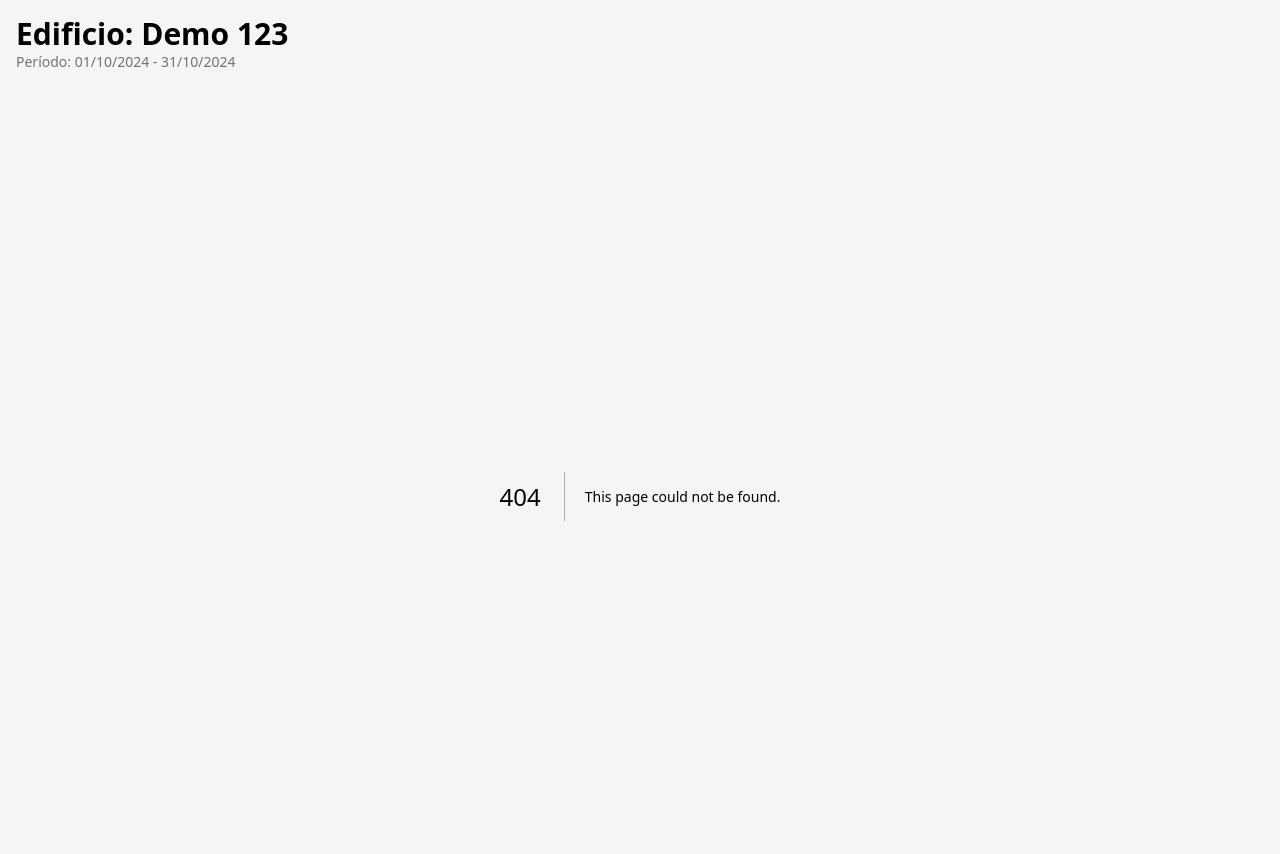
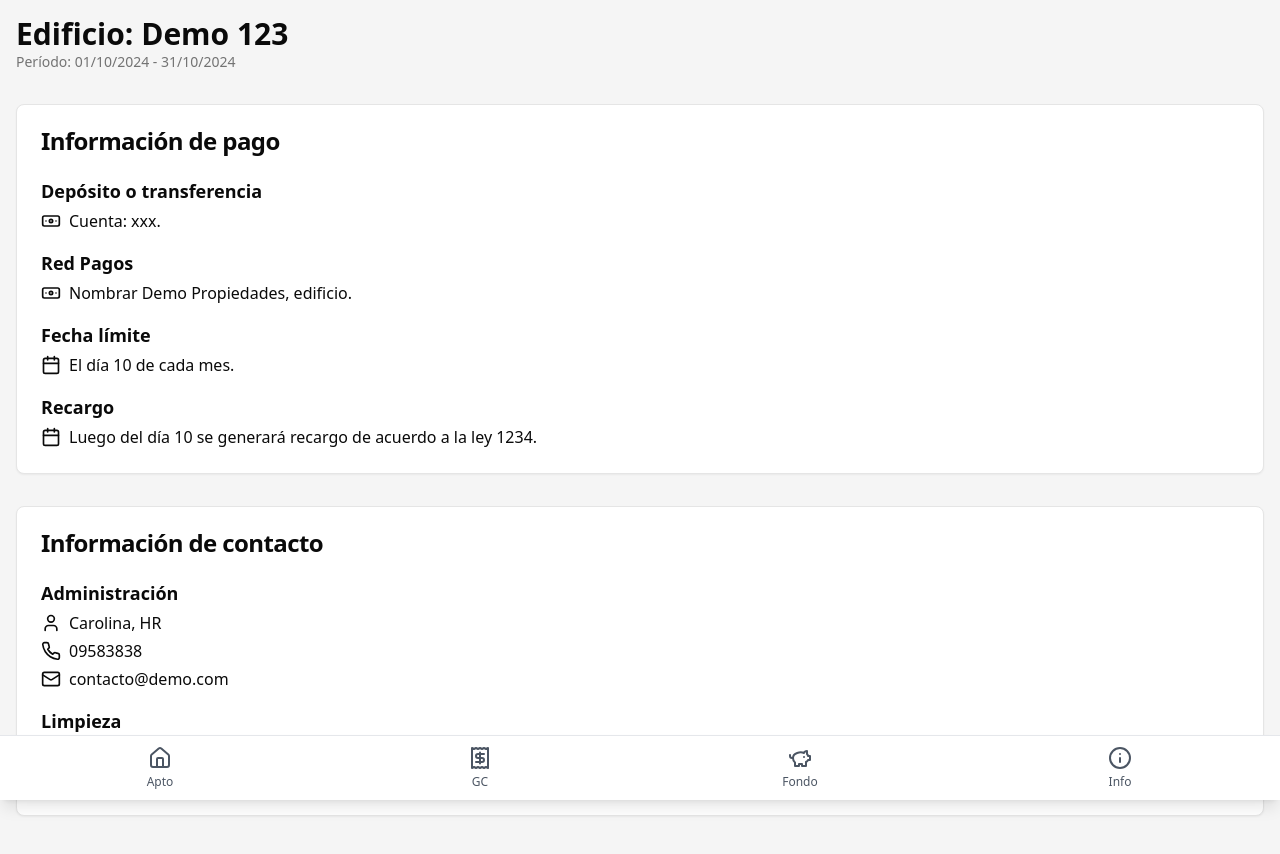
Before and after one commit to codeplaygroundspace/building-admin, a Next.js app: page /info in a window 1280 px wide. Before the commit this address had no page. Shown: the top 854 px of the page. After the commit the page ends 832 px from the top, so only its background shows below. Built offline with nearby package versions, Linux system fonts and the light colour scheme.

Commit message:
reduce font and add main menu

```diff
--- /dev/null
+++ b/src/app/fondo/page.tsx
@@ -0,0 +1,13 @@
+import MainMenu from "@/components/MainMenu";
+import InfoDebt from "@/components/FinDebt";
+import CreditsDebitsBreakdown from "@/components/FinCreditsDebitsBreakdown";
+
+export default function Savings() {
+  return (
+    <>
+      <MainMenu />
+      <InfoDebt />
+      <CreditsDebitsBreakdown />
+    </>
+  );
+}
--- /dev/null
+++ b/src/app/gcomunes/page.tsx
@@ -0,0 +1,11 @@
+import MainMenu from "@/components/MainMenu";
+import ExpenseBreakdown from "@/components/FinExpenseBreakdown";
+
+export default function Apartments() {
+  return (
+    <>
+      <MainMenu />
+      <ExpenseBreakdown />
+    </>
+  );
+}
--- /dev/null
+++ b/src/app/info/page.tsx
@@ -0,0 +1,13 @@
+import PaymentsInfo from "@/components/InfoPayments";
+import ContactInfo from "@/components/InfoContacts";
+import MainMenu from "@/components/MainMenu";
+
+export default function Info() {
+  return (
+    <>
+      <MainMenu />
+      <PaymentsInfo />
+      <ContactInfo />
+    </>
+  );
+}
--- a/src/app/page.tsx
+++ b/src/app/page.tsx
@@ -1,21 +1,13 @@
-import PaymentsInfo from "@/components/InfoPayments";
-import ContactInfo from "@/components/InfoContacts";
-import InfoDebt from "@/components/FinDebt";
 import FundSummary from "@/components/FinFundSummary";
-import ExpenseBreakdown from "@/components/FinExpenseBreakdown";
-import CreditsDebitsBreakdown from "@/components/FinCreditsDebitsBreakdown";
+import MainMenu from "@/components/MainMenu";
 import ApartmentFinancialBreakdown from "@/components/FinApartmentFinancialBreakdown";
 
 export default function Home() {
   return (
     <>
+      <MainMenu />
       <FundSummary />
-      <ExpenseBreakdown />
-      <CreditsDebitsBreakdown />
       <ApartmentFinancialBreakdown />
-      <InfoDebt />
-      <PaymentsInfo />
-      <ContactInfo />
     </>
   );
 }
--- a/src/components/FinApartmentFinancialBreakdown.tsx
+++ b/src/components/FinApartmentFinancialBreakdown.tsx
@@ -23,55 +23,39 @@ export default function ApartmentFinancialBreakdown() {
         <div className="space-y-2">
           <div className="flex justify-between">
             <p>Saldo anterior</p>
-            <p className="font-semibold">
-              ${apartmentData.previousBalance.toFixed(2)}
-            </p>
+            <p>${apartmentData.previousBalance.toFixed(2)}</p>
           </div>
           <div className="flex justify-between">
             <p>Pagos</p>
-            <p className="font-semibold">
-              ${apartmentData.payments.toFixed(2)}
-            </p>
+            <p>${apartmentData.payments.toFixed(2)}</p>
           </div>
           <div className="flex justify-between">
             <p>Nuevo saldo</p>
-            <p className="font-semibold">
-              ${apartmentData.newBalance.toFixed(2)}
-            </p>
+            <p>${apartmentData.newBalance.toFixed(2)}</p>
           </div>
           <div className="flex justify-between">
             <p>Gastos comunes</p>
-            <p className="font-semibold">
-              ${apartmentData.commonExpenses.toFixed(2)}
-            </p>
+            <p>${apartmentData.commonExpenses.toFixed(2)}</p>
           </div>
           <div className="flex justify-between">
             <p>Fondo de reserva</p>
-            <p className="font-semibold">
-              ${apartmentData.reserveFund.toFixed(2)}
-            </p>
+            <p>${apartmentData.reserveFund.toFixed(2)}</p>
           </div>
           <div className="flex justify-between">
             <p>Cuota obra 5/12</p>
-            <p className="font-semibold">
-              ${apartmentData.constructionFee.toFixed(2)}
-            </p>
+            <p>${apartmentData.constructionFee.toFixed(2)}</p>
           </div>
           <div className="flex justify-between">
             <p>Total del mes</p>
-            <p className="font-semibold">
-              ${apartmentData.monthlyTotal.toFixed(2)}
-            </p>
+            <p>${apartmentData.monthlyTotal.toFixed(2)}</p>
           </div>
           <div className="flex justify-between">
             <p>Recargo por mora</p>
-            <p className="font-semibold">${apartmentData.lateFee.toFixed(2)}</p>
+            <p>${apartmentData.lateFee.toFixed(2)}</p>
           </div>
           <div className="flex justify-between">
             <p>Total a pagar</p>
-            <p className="font-semibold">
-              ${apartmentData.totalDue.toFixed(2)}
-            </p>
+            <p>${apartmentData.totalDue.toFixed(2)}</p>
           </div>
         </div>
       </div>
--- a/src/components/FinCreditsDebitsBreakdown.tsx
+++ b/src/components/FinCreditsDebitsBreakdown.tsx
@@ -62,9 +62,7 @@ export default function CreditsDebitsBreakdown() {
               <h3 className="text-lg font-semibold">{transaction.fund}</h3>
               <p className="text-neutral-500">{transaction.description}</p>
             </div>
-            <p className="text-2xl font-bold whitespace-nowrap">
-              {transaction.amount.toFixed(2)}
-            </p>
+            <p className="whitespace-nowrap">{transaction.amount.toFixed(2)}</p>
           </li>
         ))}
       </ul>
--- a/src/components/FinDebt.tsx
+++ b/src/components/FinDebt.tsx
@@ -13,7 +13,7 @@ export default function InfoDebt() {
     <CardWrapper title="Listado de deudores">
       <div className="mb-4 flex justify-between items-center">
         <h2 className="text-lg font-semibold">Total</h2>
-        <p className="text-2xl font-bold text-red-500">
+        <p className=" text-red-500">
           <span className="text-sm">$</span>
           {totalDebt.toFixed(2)}
         </p>
@@ -26,9 +26,7 @@ export default function InfoDebt() {
               <h3 className="text-lg font-semibold">{debt.unit}</h3>
               <p className="text-neutral-500">{debt.description}</p>
             </div>
-            <p className="text-2xl font-bold whitespace-nowrap">
-              ${debt.amount.toFixed(2)}
-            </p>
+            <p className="whitespace-nowrap">${debt.amount.toFixed(2)}</p>
           </li>
         ))}
       </ul>
--- a/src/components/FinExpenseBreakdown.tsx
+++ b/src/components/FinExpenseBreakdown.tsx
@@ -57,7 +57,7 @@ export default function ExpenseBreakdown() {
     <CardWrapper title="Detalle de gastos ↗️">
       <div className="mb-4 flex justify-between items-center">
         <h2 className="text-lg font-semibold">Total</h2>
-        <p className="text-2xl font-bold text-red-500">
+        <p>
           <span className="text-sm ">$</span>
           {totalExpenses.toFixed(2)}
         </p>
@@ -70,9 +70,7 @@ export default function ExpenseBreakdown() {
               <h3 className="text-lg font-semibold">{expense.title}</h3>
               <p className="text-neutral-500">{expense.description}</p>
             </div>
-            <p className="text-2xl font-bold whitespace-nowrap text-red-500">
-              {expense.amount.toFixed(2)}
-            </p>
+            <p className="whitespace-nowrap ">{expense.amount.toFixed(2)}</p>
           </li>
         ))}
       </ul>
--- a/src/components/FinFundSummary.tsx
+++ b/src/components/FinFundSummary.tsx
@@ -40,7 +40,7 @@ export default function FundSummary() {
             {fund.items.map((item, idx) => (
               <div key={idx} className="flex justify-between">
                 <p className="text-lg">{item.label}</p>
-                <p className="text-2xl font-semibold">
+                <p>
                   <span className="text-sm">$</span>
                   {item.amount.toFixed(2)}
                 </p>
--- a/src/components/InfoContacts.tsx
+++ b/src/components/InfoContacts.tsx
@@ -1,15 +1,37 @@
 import CardWrapper from "./ui-custom/CardWrapper";
+import { Mail, Phone, User } from "lucide-react"; // Replace with appropriate Shadcn icons if different
 
 export default function ContactInfo() {
   return (
     <CardWrapper title="Información de contacto">
-      <ul>
-        <li>
-          <strong>Administracion:</strong> Demo name - contacto@demo.com -
-          09583838
+      <ul className="list-none p-0 m-0 space-y-4">
+        <li className="flex flex-col gap-1">
+          <h3 className="text-lg font-semibold ">Administración</h3>
+          <div className="flex items-center gap-2 ">
+            <span className="sr-only">Contacto:</span>
+            <User className="w-5 h-5" aria-hidden="true" />
+            <span>Carolina, HR</span>
+          </div>
+          <div className="flex items-center gap-2 ">
+            <Phone className="w-5 h-5" aria-hidden="true" />
+            <span>09583838</span>
+          </div>
+          <div className="flex items-center gap-2 ">
+            <Mail className="w-5 h-5" aria-hidden="true" />
+            <span>contacto@demo.com</span>
+          </div>
         </li>
-        <li>
-          <strong>Limpieza:</strong> Júpiter, tel. 12903232
+        <li className="flex flex-col gap-1">
+          <h3 className="text-lg font-semibold ">Limpieza</h3>
+          <div className="flex items-center gap-2 ">
+            <span className="sr-only">Limpieza contact name:</span>
+            <User className="w-5 h-5" aria-hidden="true" />
+            <span>Empresa Júpiter</span>
+          </div>
+          <div className="flex items-center gap-2 ">
+            <Phone className="w-5 h-5" aria-hidden="true" />
+            <span>12903232</span>
+          </div>
         </li>
       </ul>
     </CardWrapper>
--- a/src/components/InfoPayments.tsx
+++ b/src/components/InfoPayments.tsx
@@ -1,20 +1,41 @@
 import CardWrapper from "./ui-custom/CardWrapper";
+import { Banknote, Calendar } from "lucide-react"; // Replace with appropriate Shadcn icons if different
 
 export default function PaymentsInfo() {
   return (
     <CardWrapper title="Información de pago">
-      <ul className="list-disc list-inside">
-        <li>
-          <strong>Red Pagos:</strong> Nombrar Demo Propiedades, edificio
+      <ul className="list-none p-0 m-0 space-y-4">
+        <li className="flex flex-col gap-1">
+          <h3 className="text-lg font-semibold">Depósito o transferencia</h3>
+          <div className="flex items-center gap-2">
+            <Banknote className="w-5 h-5" aria-hidden="true" />
+            <span>Cuenta: xxx.</span>
+          </div>
         </li>
-        <li>
-          <strong>Depósito o transferencia en :</strong> xxx
+        <li className="flex flex-col gap-1">
+          <h3 className="text-lg font-semibold">Red Pagos</h3>
+          <div className="flex items-center gap-2">
+            <Banknote className="w-5 h-5" aria-hidden="true" />
+            <span>Nombrar Demo Propiedades, edificio.</span>
+          </div>
+        </li>
+        <li className="flex flex-col gap-1">
+          <h3 className="text-lg font-semibold">Fecha límite</h3>
+          <div className="flex items-center gap-2">
+            <Calendar className="w-5 h-5" aria-hidden="true" />
+            <span>El día 10 de cada mes.</span>
+          </div>
+        </li>
+        <li className="flex flex-col gap-1">
+          <h3 className="text-lg font-semibold">Recargo</h3>
+          <div className="flex items-center gap-2">
+            <Calendar className="w-5 h-5" aria-hidden="true" />
+            <span>
+              Luego del día 10 se generará recargo de acuerdo a la ley 1234.
+            </span>
+          </div>
         </li>
       </ul>
-      <p className="mt-2">
-        La fecha límite para el pago es el día 10 de cada mes. Luego se generará
-        recargo de acuerdo a la ley 1234.
-      </p>
     </CardWrapper>
   );
 }
--- /dev/null
+++ b/src/components/MainMenu.tsx
@@ -0,0 +1,29 @@
+import { House, Receipt, PiggyBank, Info } from "lucide-react";
+import Link from "next/link";
+
+export default function MainMenu() {
+  const menuItems = [
+    { icon: House, label: "Apto", href: "/" },
+    { icon: Receipt, label: "GC", href: "/gcomunes" },
+    { icon: PiggyBank, label: "Fondo", href: "/fondo" },
+    { icon: Info, label: "Info", href: "/info" },
+  ];
+
+  return (
+    <nav className="fixed bottom-0 left-0 right-0 bg-white border-t border-gray-200 shadow-lg">
+      <ul className="flex justify-around items-center h-16">
+        {menuItems.map((item, index) => (
+          <li key={index} className="flex-1">
+            <Link
+              href={item.href}
+              className="flex flex-col items-center justify-center h-full"
+            >
+              <item.icon className="w-6 h-6 text-gray-600" />
+              <span className="mt-1 text-xs text-gray-600">{item.label}</span>
+            </Link>
+          </li>
+        ))}
+      </ul>
+    </nav>
+  );
+}
```
